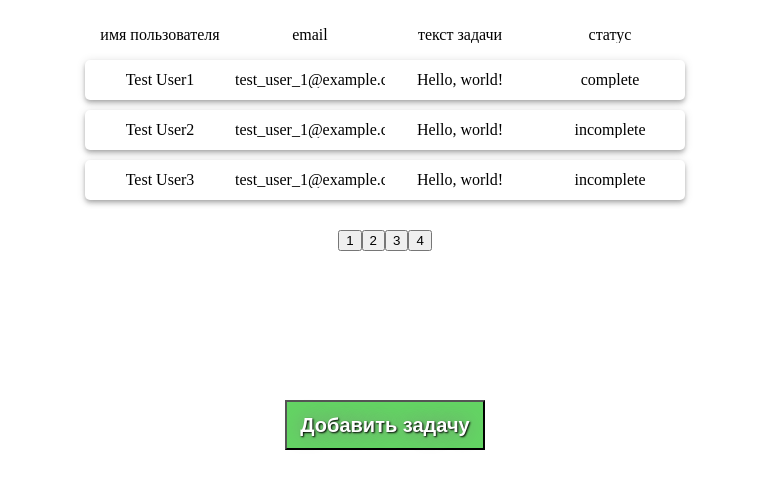
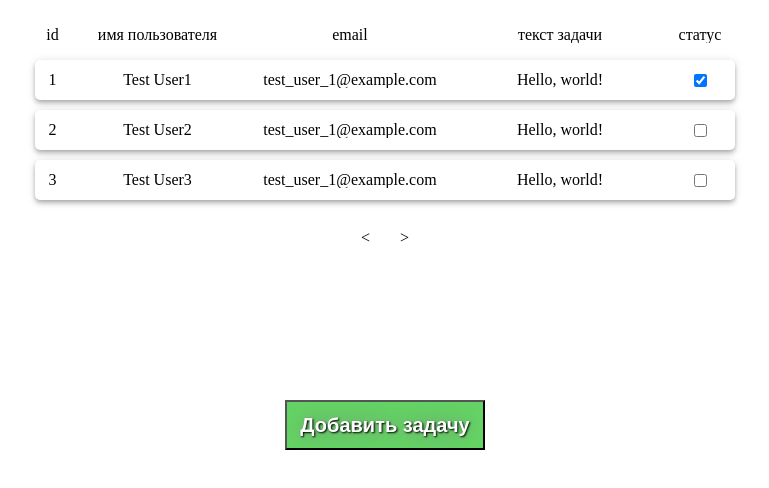
Before and after one commit to nail361/BeeJee, a React app: page / in a window 1280 px wide. Shown: the top 488 px of the page, without its empty margins (255-1024 px from the left). Built offline with nearby package versions, Linux system fonts and the light colour scheme.

Commit message:
pagination

```diff
--- a/package.json
+++ b/package.json
@@ -8,6 +8,7 @@
     "prop-types": "^15.7.2",
     "react": "^16.12.0",
     "react-dom": "^16.12.0",
+    "react-paginate": "^6.3.2",
     "react-redux": "^7.1.3",
     "redux": "^4.0.4",
     "redux-thunk": "^2.3.0",
--- a/src/actions/AppActions.js
+++ b/src/actions/AppActions.js
@@ -1,10 +1,10 @@
 import * as types from './ActionTypes';
 
-export function addTasks(tasks, tasksLength) {
+export function addTasks(tasks, totalTaskCount) {
   return {
     type: types.ADD_TASKS,
     tasks,
-    tasksLength,
+    totalTaskCount,
   };
 }
 
@@ -15,10 +15,9 @@ export function changeOrder(orderField) {
   };
 }
 
-export function changeSortDirection(sortDirection) {
+export function changeSortDirection() {
   return {
     type: types.CHANGE_SORT_DIRECTION,
-    sortDirection,
   };
 }
 
--- a/src/components/App.jsx
+++ b/src/components/App.jsx
@@ -36,15 +36,7 @@ const Loader = () => {
 };
 
 const mapStateToProps = (state) => {
-  // return {
-  //   tasks: state.tasks,
-  //   totalTaskCount: state.totalTaskCount,
-  //   orderFiled: state.orderFiled,
-  //   sortDirection: state.sortDirection,
-  //   pageSize: state.pageSize,
-  //   curPage: state.curPage,
-  // };
-  return {...state};
+  return { ...state };
 };
 
 export class App extends PureComponent {
@@ -116,8 +108,6 @@ export class App extends PureComponent {
   }
 
   render() {
-    const { tasks } = this.props;
-
     const {
       isLoading,
       showError,
--- a/src/components/TaskItem.jsx
+++ b/src/components/TaskItem.jsx
@@ -1,22 +1,33 @@
 import React, { PureComponent } from 'react';
+import PropTypes from 'prop-types';
 
-const getStatus = (status) => {
-  return status === 10 ? 'complete' : 'incomplete';
+const getStatus = (status, fun) => {
+  return <input type="checkbox" onChange={fun} checked={status === 10} />;
 };
 
 export class TaskItem extends PureComponent {
+
+  onStatusChange() {
+    console.log("you are not admin");
+  }
+
   render() {
     const { task } = this.props;
 
     return (
       <div className="task-list__task-item">
+        <div>{task.id}</div>
         <div>{task.username}</div>
         <div>{task.email}</div>
         <div>{task.text}</div>
-        <div>{getStatus(task.status)}</div>
+        <div>{getStatus(task.status, this.onStatusChange)}</div>
       </div>
     )
   }
 }
 
 export default TaskItem;
+
+TaskItem.propTypes = {
+  task: PropTypes.objectOf(PropTypes.any).isRequired,
+};
--- a/src/components/TaskList.jsx
+++ b/src/components/TaskList.jsx
@@ -1,4 +1,5 @@
 import React, { PureComponent } from 'react';
+import ReactPaginate from 'react-paginate';
 import PropTypes from 'prop-types';
 import { TaskItem } from './TaskItem';
 import { getTasks } from '../utils/help';
@@ -6,10 +7,23 @@ import { getTasks } from '../utils/help';
 import '../styles/Tasks.scss';
 
 export class TaskList extends PureComponent {
+  constructor(props) {
+    super(props);
+
+    const {
+      totalTaskCount,
+      pageSize,
+    } = this.props;
+
+    this.state = {
+      pagesCount: Math.ceil(totalTaskCount / pageSize),
+    };
+  }
+
   componentDidMount() {
-    const { curPage } = this.props;
+    const { orderField, sortDirection, curPage } = this.props;
 
-    getTasks('id', 'asc', curPage).then((data) => {
+    getTasks(orderField, sortDirection, curPage).then((data) => {
       if (data.status === 'ok') {
         const { addTasks } = this.props;
         addTasks(data.message.tasks, data.message.total_task_count);
@@ -17,53 +31,52 @@ export class TaskList extends PureComponent {
     }).catch((error) => console.error(error));
   }
 
-  changePage(page) {
+  handlePageClick(data) {
+    const page = data.selected;
+    // let offset = Math.ceil(selected * this.props.perPage);
+
     const { changePage } = this.props;
     changePage(page);
   }
 
+  changeOrder(field) {
+    const { orderField, changeOrder, changeSortDirection } = this.props;
+
+    if (orderField === field) changeSortDirection();
+    else changeOrder(field);
+  }
+
   render() {
-    const {
-      tasks,
-      totalTaskCount,
-      pageSize,
-      curPage,
-    } = this.props;
-
-    const pagesCount = Math.ceil(totalTaskCount / pageSize);
-
-    const pageArr = [];
-    for (let index = 0; index < pagesCount; index++) {
-      pageArr.push(index);
-    }
+    const { tasks } = this.props;
+    const { pagesCount } = this.state;
 
     return (
       <>
         <div className="order">
-          <div onClick={this.nameOrder}>имя пользователя</div>
-          <div onClick={this.emailOrder}>email</div>
+          <div onClick={() => this.changeOrder('id')}>id</div>
+          <div onClick={() => this.changeOrder('username')}>имя пользователя</div>
+          <div onClick={() => this.changeOrder('email')}>email</div>
           <div>текст задачи</div>
-          <div onClick={this.statusOrder}>статус</div>
+          <div onClick={() => this.changeOrder('status')}>статус</div>
         </div>
         <div className="tasks-list">
           {
             tasks.map((task) => <TaskItem key={task.id} task={task} />)
           }
         </div>
-        <div className="pagination">
-          {pageArr.map((index) => {
-            return (
-              <button
-                type="button"
-                key={index}
-                className={curPage === index ? 'selected' : ''}
-                onClick={() => this.changePage(index)}
-              >
-                {index + 1}
-              </button>
-            );
-          })}
-        </div>
+        <ReactPaginate
+          previousLabel="<"
+          nextLabel=">"
+          breakLabel="..."
+          breakClassName="break-me"
+          pageCount={pagesCount}
+          marginPagesDisplayed={1}
+          pageRangeDisplayed={5}
+          onPageChange={(data) => this.handlePageClick(data)}
+          containerClassName="pagination"
+          subContainerClassName="pages pagination"
+          activeClassName="active"
+        />
       </>
     );
   }
@@ -73,4 +86,13 @@ export default TaskList;
 
 TaskList.propTypes = {
   tasks: PropTypes.arrayOf(PropTypes.object).isRequired,
+  totalTaskCount: PropTypes.number.isRequired,
+  pageSize: PropTypes.number.isRequired,
+  addTasks: PropTypes.func.isRequired,
+  changePage: PropTypes.func.isRequired,
+  changeOrder: PropTypes.func.isRequired,
+  changeSortDirection: PropTypes.func.isRequired,
+  curPage: PropTypes.number.isRequired,
+  orderField: PropTypes.string.isRequired,
+  sortDirection: PropTypes.string.isRequired,
 };
--- a/src/reducers/appState.js
+++ b/src/reducers/appState.js
@@ -3,7 +3,7 @@ import * as types from '../actions/ActionTypes';
 export const initialState = {
   tasks: [],
   totalTaskCount: 0,
-  orderFiled: 'id',
+  orderField: 'id',
   sortDirection: 'asc',
   pageSize: 3,
   curPage: 0,
@@ -13,32 +13,21 @@ export default function tasks(state = initialState, action) {
   switch (action.type) {
   case types.ADD_TASKS:
     return {
-      tasks: [
-        ...action.tasks,
-      ],
-      totalTaskCount: action.tasksLength,
-      orderFiled: state.orderFiled,
-      sortDirection: state.sortDirection,
-      pageSize: state.pageSize,
-      curPage: state.curPage,
+      ...state,
+      ...{
+        tasks: [...action.tasks],
+        totalTaskCount: action.totalTaskCount,
+      },
     };
   case types.CHANGE_ORDER_FIELD:
     return {
-      tasks: state.tasks,
-      totalTaskCount: action.tasksLength,
-      orderFiled: action.orderFiled,
-      sortDirection: state.sortDirection,
-      pageSize: state.pageSize,
-      curPage: state.curPage,
+      ...state,
+      orderField: action.orderField,
     };
   case types.CHANGE_SORT_DIRECTION:
     return {
-      tasks: state.tasks,
-      totalTaskCount: action.tasksLength,
-      orderFiled: state.orderFiled,
-      sortDirection: action.sortDirection,
-      pageSize: state.pageSize,
-      curPage: state.curPage,
+      ...state,
+      sortDirection: state.sortDirection === 'asc' ? 'desc' : 'asc',
     };
   case types.CHANGE_PAGE:
     return {
--- a/src/styles/Tasks.scss
+++ b/src/styles/Tasks.scss
@@ -1,9 +1,9 @@
 .order{
   margin: 0 auto;
   display: grid;
-  grid-template-columns: 25% 25% 25% 25%;
+  grid-template-columns: 5% 25% 30% 30% 10%;
   align-items: center;
-  width: 600px;
+  width: 700px;
   height: 30px;
 
   div{
@@ -19,9 +19,9 @@
   .task-list__task-item{
     display: grid;
     position: relative;
-    grid-template-columns: 25% 25% 25% 25%;
+    grid-template-columns: 5% 25% 30% 30% 10%;
     align-items: center;
-    width: 600px;
+    width: 700px;
     height: 40px;
     background-color: #fff;
     border-radius: 5px;
@@ -51,4 +51,15 @@
 
 .pagination{
   margin: 30px auto;
+
+  li {
+    display: inline-block;
+    padding-left: 15px;
+    padding-right: 15px;
+    cursor: pointer;
+
+    &.active{
+      font-weight: 800;
+    }
+  }
 }
```
Also changed, not shown: 1 other file (tests, documents, lock files or other folders).
